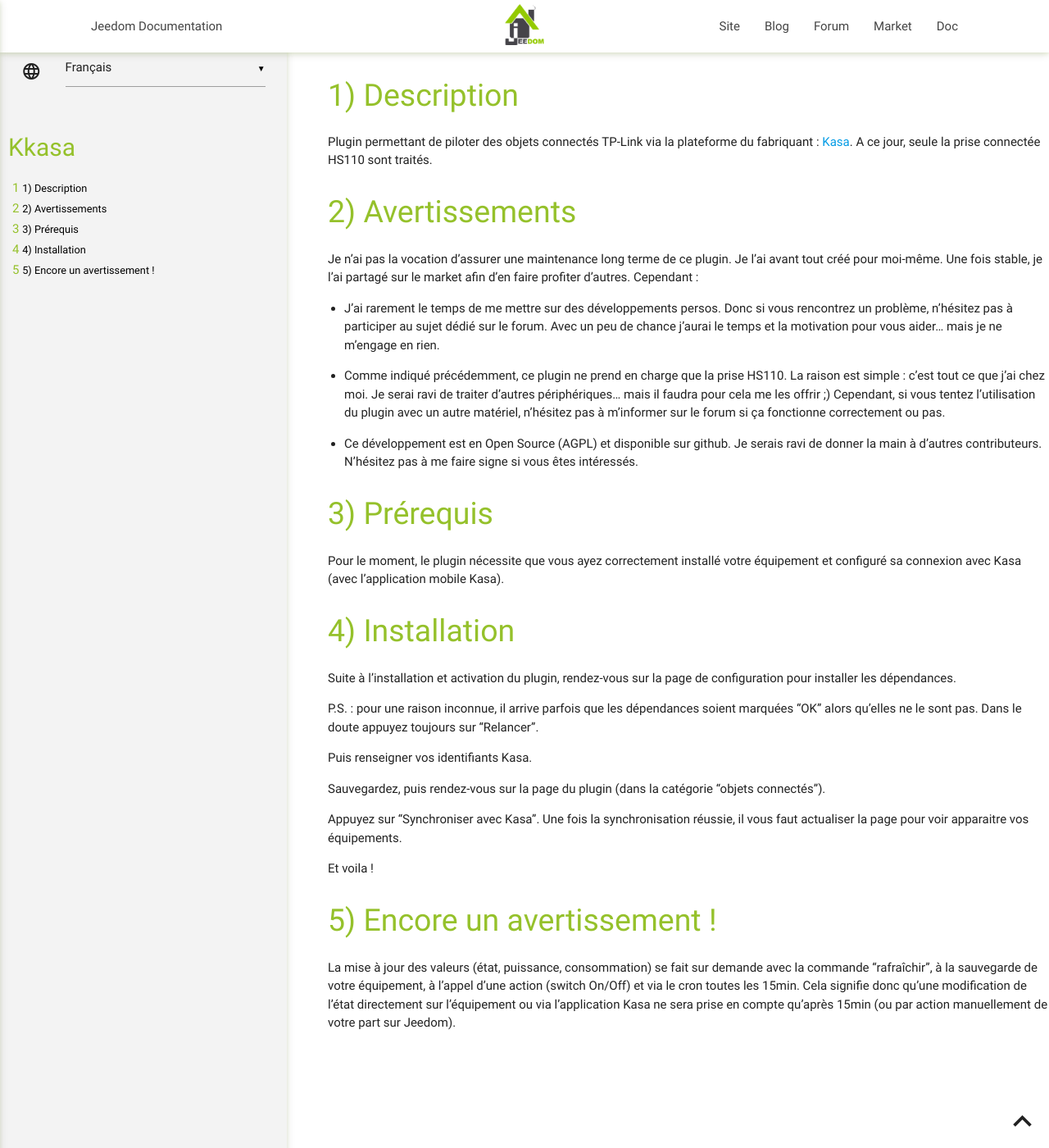
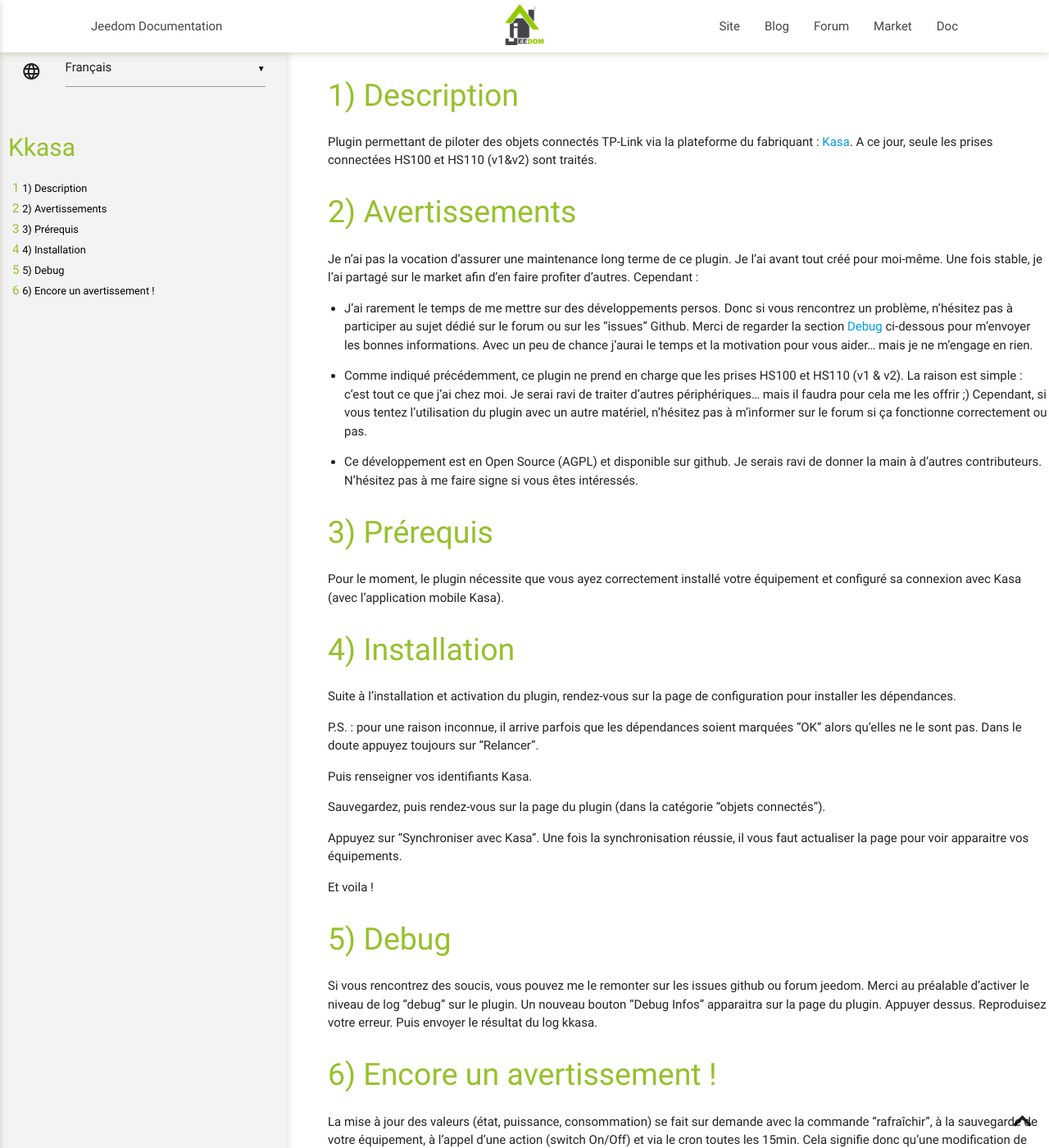
Before and after one commit to vampi62/kkasa, a Jekyll site: the page built from docs/fr_FR/index.md, in a window 1280 px wide and 1400 px high. Shown: the whole window at 82% size. Built offline with Jekyll 4.4.1, drawn with Linux system fonts in a browser that asks for light colours; our own code applies the rules of GitHub Pages for plain Markdown files.

Commit message:
Introduce Debug infos

```diff
--- a/docs/fr_FR/index.md
+++ b/docs/fr_FR/index.md
@@ -3,7 +3,7 @@
 
 Plugin permettant de piloter des objets connectés TP-Link via la plateforme
 du fabriquant : [Kasa](https://www.tp-link.com/us/kasa-smart/kasa.html).
-A ce jour, seule la prise connectée HS110 sont traités.
+A ce jour, seule les prises connectées HS100 et HS110 (v1&v2) sont traités.
 
 Avertissements
 ===
@@ -14,10 +14,11 @@
 
 -   J'ai rarement le temps de me mettre sur des développements persos. Donc si
     vous rencontrez un problème, n'hésitez pas à participer au sujet dédié
-    sur le forum. Avec un peu de chance j'aurai le temps et la motivation pour
+    sur le forum ou sur les "issues" Github. Merci de regarder la section [Debug](#Debug) ci-dessous pour m'envoyer les bonnes informations.
+    Avec un peu de chance j'aurai le temps et la motivation pour
     vous aider... mais je ne m'engage en rien.
 
--   Comme indiqué précédemment, ce plugin ne prend en charge que la prise HS110.
+-   Comme indiqué précédemment, ce plugin ne prend en charge que les prises HS100 et HS110 (v1 & v2).
     La raison est simple : c'est tout ce que j'ai chez moi. Je serai ravi de
     traiter d'autres périphériques... mais il faudra pour cela me les offrir ;)
     Cependant, si vous tentez l'utilisation du plugin avec un autre matériel,
@@ -53,6 +54,11 @@
 
 Et voila !
 
+Debug
+===
+Si vous rencontrez des soucis, vous pouvez me le remonter sur les issues github ou forum jeedom.
+Merci au préalable d'activer le niveau de log "debug" sur le plugin. Un nouveau bouton "Debug Infos" apparaitra sur la page du plugin. Appuyer dessus. Reproduisez votre erreur. Puis envoyer le résultat du log kkasa.
+
 Encore un avertissement !
 ===
 La mise à jour des valeurs (état, puissance, consommation) se fait sur demande
```
